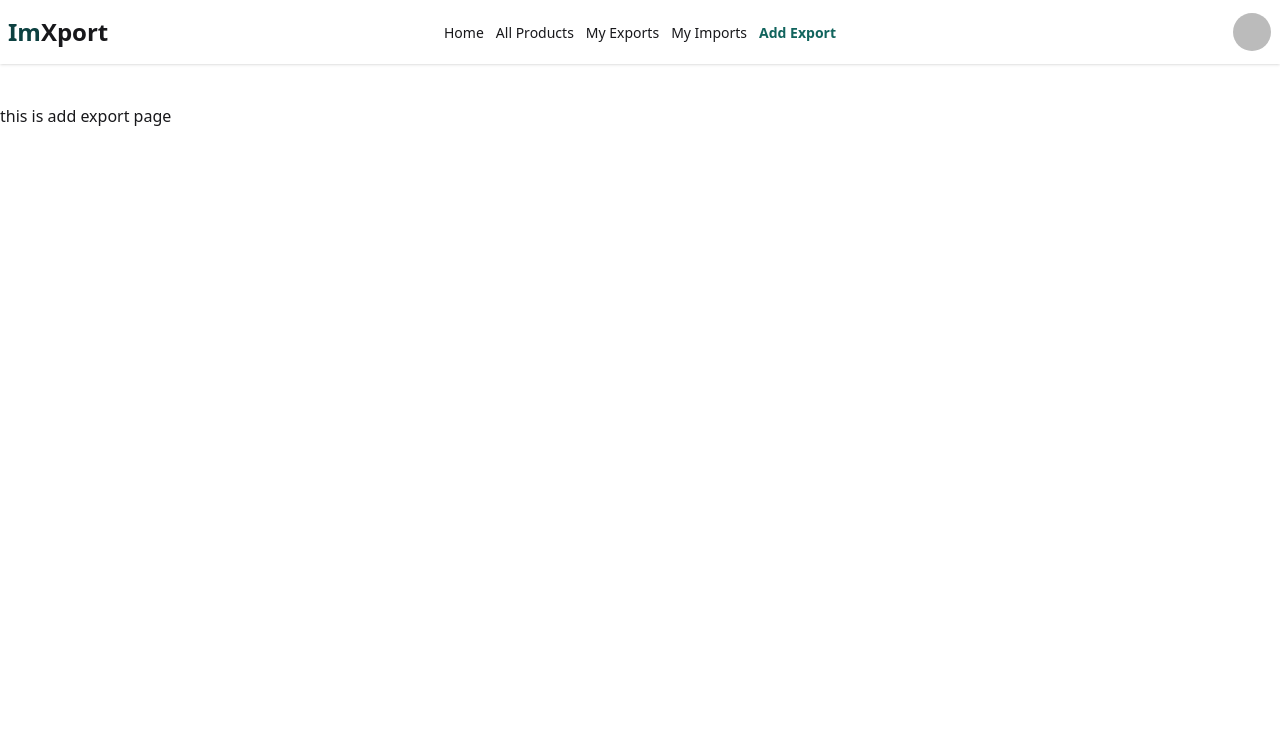
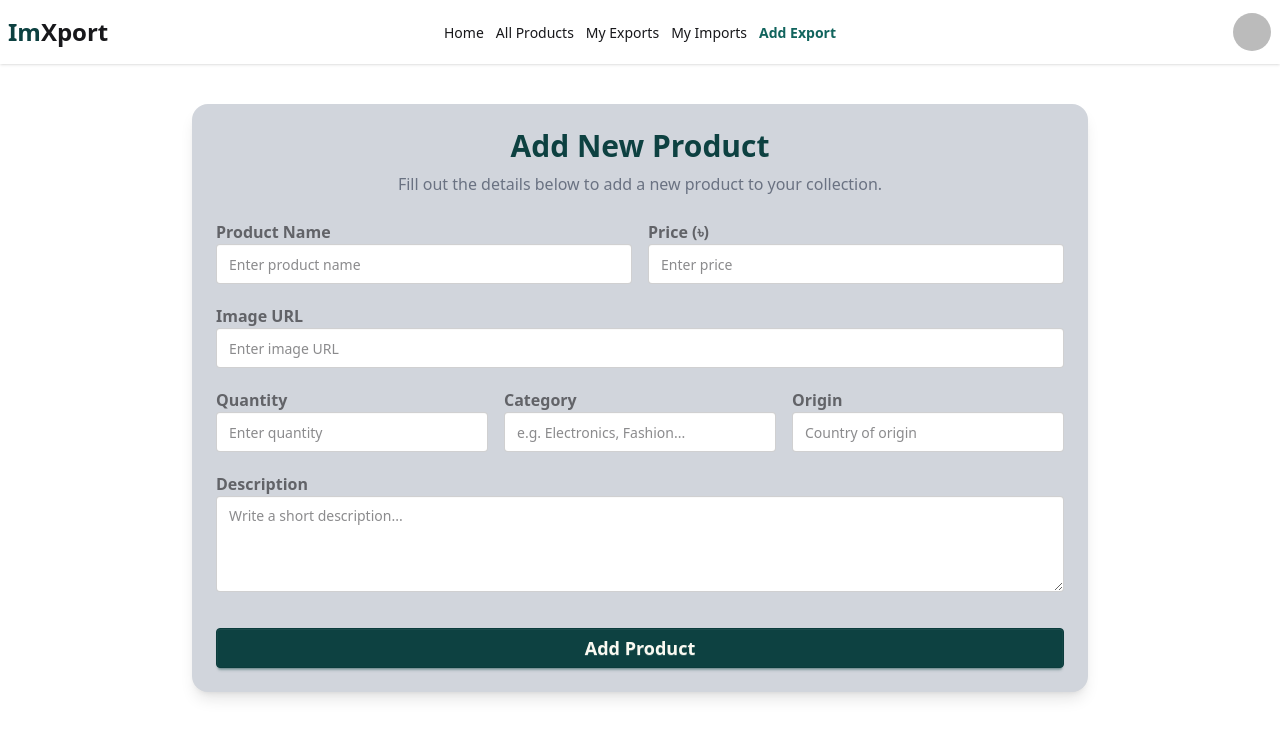
Before and after one commit to Im-TanjilHassan/imxport-client, a React (Vite) app: page /addExport in a window 1280 px wide. Shown: the top 738 px of the page. Built offline with nearby package versions, Linux system fonts and the light colour scheme; no server answers; sample sign-in values are in the browser's storage.

Commit message:
add export page on going

```diff
--- a/src/pages/AddExport.jsx
+++ b/src/pages/AddExport.jsx
@@ -1,11 +1,197 @@
-import React from 'react';
+import React, { useState } from "react";
+import Swal from "sweetalert2";
 
 const AddExport = () => {
-    return (
-        <div>
-            this is add export page
+    const [productData, setProductData] = useState({
+      productName: "",
+      price: "",
+      imageUrl: "",
+      quantity: "",
+      category: "",
+      description: "",
+      origin: "",
+    });
+
+  const handleChange = (e) => {
+    const { name, value } = e.target;
+    setProductData({ ...productData, [name]: value });
+  };
+
+  const handleAddProduct = async (e) => {
+    e.preventDefault();
+
+    const status =
+      parseInt(productData.quantity) > 0 ? "available" : "Out of Stock";
+    const createdAt = new Date().toISOString();
+
+    const finalProduct = { ...productData, status, createdAt };
+
+    // you can replace this with your backend API endpoint
+    try {
+      const res = await fetch("http://localhost:3000/products", {
+        method: "POST",
+        headers: { "Content-Type": "application/json" },
+        body: JSON.stringify(finalProduct),
+      });
+
+      if (res.ok) {
+        Swal.fire({
+          title: "Success!",
+          text: "Product added successfully!",
+          icon: "success",
+          confirmButtonColor: "#4CAF50",
+        });
+        setProductData({
+          productName: "",
+          price: "",
+          imageUrl: "",
+          quantity: "",
+          category: "",
+          description: "",
+          origin: "",
+        });
+      } else {
+        Swal.fire("Error", "Failed to add product", "error");
+      }
+    } catch (error) {
+      Swal.fire("Error", "Something went wrong!", "error");
+    }
+  };
+
+  return (
+    <div className="max-w-4xl mx-auto p-6 mt-10 bg-gray-300 shadow-lg rounded-2xl">
+      {/* Title and Description */}
+      <div className="text-center mb-6">
+        <h2 className="text-3xl font-bold text-primary">Add New Product</h2>
+        <p className="text-gray-500 mt-2">
+          Fill out the details below to add a new product to your collection.
+        </p>
+      </div>
+
+      {/* Form */}
+      <form onSubmit={handleAddProduct} className="space-y-5">
+        {/* Product Name and Price */}
+        <div className="flex flex-col md:flex-row gap-4">
+          <div className="form-control w-full">
+            <label className="label">
+              <span className="label-text font-semibold">Product Name</span>
+            </label>
+            <input
+              type="text"
+              name="productName"
+              value={productData.productName}
+              onChange={handleChange}
+              placeholder="Enter product name"
+              className="input input-bordered w-full"
+              required
+            />
+          </div>
+
+          <div className="form-control w-full">
+            <label className="label">
+              <span className="label-text font-semibold">Price (৳)</span>
+            </label>
+            <input
+              type="number"
+              name="price"
+              value={productData.price}
+              onChange={handleChange}
+              placeholder="Enter price"
+              className="input input-bordered w-full"
+              required
+            />
+          </div>
         </div>
-    );
+
+        {/* Image URL */}
+        <div className="form-control">
+          <label className="label">
+            <span className="label-text font-semibold">Image URL</span>
+          </label>
+          <input
+            type="text"
+            name="imageUrl"
+            value={productData.imageUrl}
+            onChange={handleChange}
+            placeholder="Enter image URL"
+            className="input input-bordered w-full"
+            required
+          />
+        </div>
+
+        {/* Quantity, Category, Origin */}
+        <div className="flex flex-col md:flex-row gap-4">
+          <div className="form-control w-full">
+            <label className="label">
+              <span className="label-text font-semibold">Quantity</span>
+            </label>
+            <input
+              type="number"
+              name="quantity"
+              value={productData.quantity}
+              onChange={handleChange}
+              placeholder="Enter quantity"
+              className="input input-bordered w-full"
+              required
+            />
+          </div>
+
+          <div className="form-control w-full">
+            <label className="label">
+              <span className="label-text font-semibold">Category</span>
+            </label>
+            <input
+              type="text"
+              name="category"
+              value={productData.category}
+              onChange={handleChange}
+              placeholder="e.g. Electronics, Fashion..."
+              className="input input-bordered w-full"
+              required
+            />
+          </div>
+
+          <div className="form-control w-full">
+            <label className="label">
+              <span className="label-text font-semibold">Origin</span>
+            </label>
+            <input
+              type="text"
+              name="origin"
+              value={productData.origin}
+              onChange={handleChange}
+              placeholder="Country of origin"
+              className="input input-bordered w-full"
+              required
+            />
+          </div>
+        </div>
+
+        {/* Description */}
+        <div className="form-control">
+          <label className="label">
+            <span className="label-text font-semibold">Description</span>
+          </label>
+          <textarea
+            name="description"
+            value={productData.description}
+            onChange={handleChange}
+            placeholder="Write a short description..."
+            className="textarea textarea-bordered w-full h-24"
+            required
+          ></textarea>
+        </div>
+
+        {/* Submit Button */}
+        <button
+          type="submit"
+          className="btn btn-primary w-full mt-4 text-lg font-semibold"
+        >
+          Add Product
+        </button>
+      </form>
+    </div>
+  );
 };
 
 export default AddExport;
```
